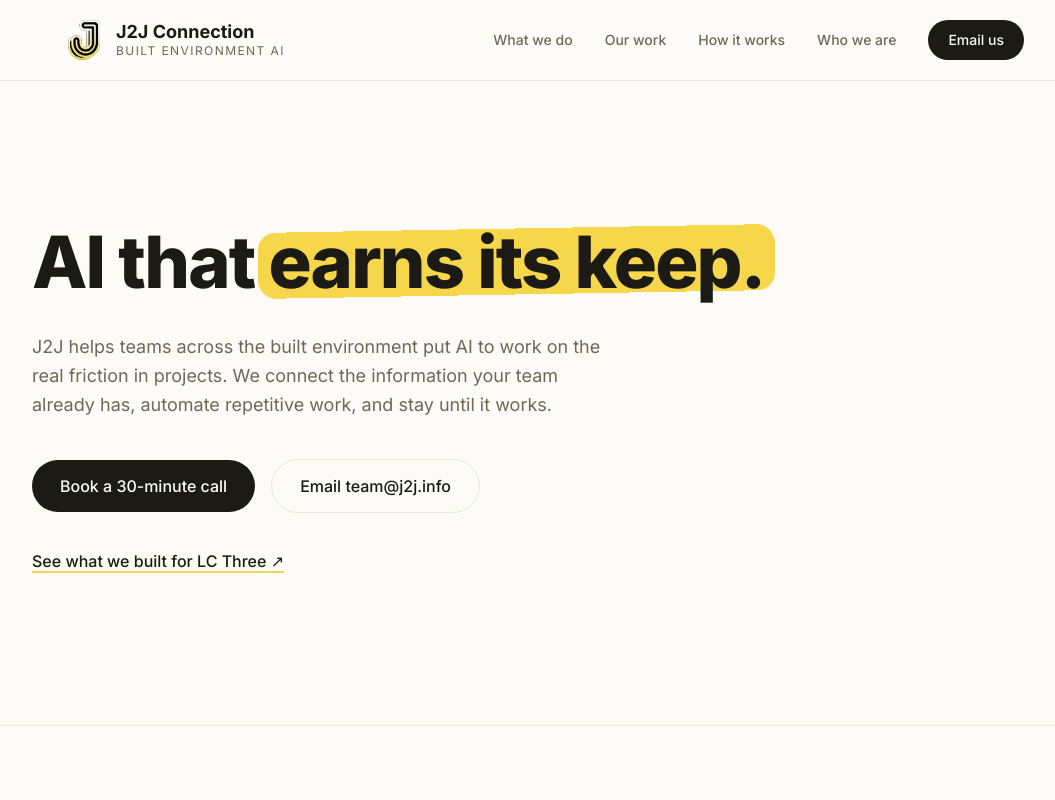
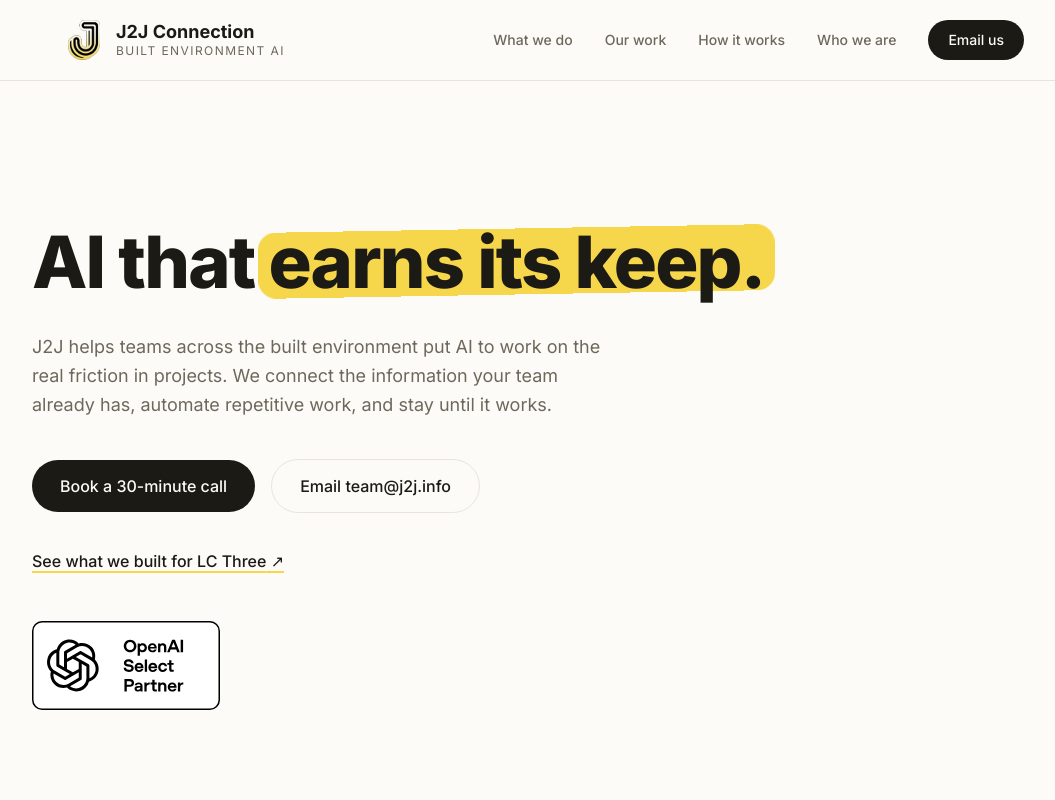
Before and after one commit to j2j-connection/j2j-website, a Next.js app in the folder nextjs-site/: page / in a window 1280 px wide. Shown: the top 800 px of the page, without its empty margins (96-1151 px from the left). Built offline with nearby package versions, Linux system fonts and the light colour scheme.

Commit message:
feat: add verified OpenAI Select Partner badge

```diff
--- a/nextjs-site/src/components/Hero.tsx
+++ b/nextjs-site/src/components/Hero.tsx
@@ -1,4 +1,5 @@
 import Highlight from './Highlight'
+import Image from 'next/image'
 import { site, bookingUrl, CASE_STUDY_NAMED, caseStudyClient } from '@/content/site'
 
 export default function Hero() {
@@ -52,6 +53,11 @@ export default function Hero() {
         <a href="/case-studies/billable-time/" data-event="case-study-open-hero" className="mt-7 inline-block py-2 font-medium underline decoration-marker decoration-2 underline-offset-4">
           {CASE_STUDY_NAMED ? `See what we built for ${caseStudyClient.name}` : 'See our billable-time case study'} ↗
         </a>
+        <div className="mt-10">
+          <a href="https://openai.com/business/partners/" aria-label="OpenAI Select Partner - about the OpenAI Partner Network" className="inline-block rounded-lg focus-visible:outline-2 focus-visible:outline-offset-8 focus-visible:outline-ink">
+            <Image src="/partners/openai-select-partner.svg" alt="OpenAI Select Partner" width={375} height={177} className="h-auto w-[188px] max-w-full" />
+          </a>
+        </div>
       </div>
     </section>
   )
--- a/nextjs-site/src/components/WhoWeAre.tsx
+++ b/nextjs-site/src/components/WhoWeAre.tsx
@@ -27,6 +27,9 @@ export default function WhoWeAre() {
           people you talk to on the first call are the same people who build
           your system and answer when something needs attention.
         </p>
+        <p className="mt-5 max-w-xl leading-relaxed text-muted">
+          J2J Connection is an OpenAI Select Partner, part of the OpenAI Partner Network.
+        </p>
         <div className="mt-12 grid max-w-2xl gap-8 sm:grid-cols-2">
           {team.map((person) => (
             <div key={person.name} className="border-t-2 border-ink pt-5">
--- a/nextjs-site/tests/export.check.mjs
+++ b/nextjs-site/tests/export.check.mjs
@@ -1,10 +1,21 @@
 import { test } from 'node:test';
 import assert from 'node:assert/strict';
 import fs from 'node:fs';
+import { createHash } from 'node:crypto';
 
 const root = new URL('../out/', import.meta.url);
 const read = name => fs.readFileSync(new URL(name, root), 'utf8');
 const pages = ['/', '/case-studies/billable-time/'];
+
+test('homepage uses the supplied OpenAI Select Partner badge and exact designation', () => {
+  const html = read('index.html');
+  assert.ok(html.includes('alt="OpenAI Select Partner"'));
+  assert.ok(html.includes('J2J Connection is an OpenAI Select Partner'));
+  assert.ok(html.includes('href="https://openai.com/business/partners/"'));
+  assert.doesNotMatch(html, /OpenAI (?:Certified|Elite|Advanced) Partner/);
+  const badge = fs.readFileSync(new URL('partners/openai-select-partner.svg', root));
+  assert.equal(createHash('sha256').update(badge).digest('hex'), '312a3c4767dcf6a51eab6b73f49143a54dee60a88899f4b0b2ca448547efac86');
+});
 
 test('every public content page has its own canonical, description, share metadata and one heading', () => {
   const titles = new Set();
```
Also changed, not shown: nextjs-site/public/partners/openai-select-partner.svg (added), 1 other file (tests, documents, lock files or other folders).
